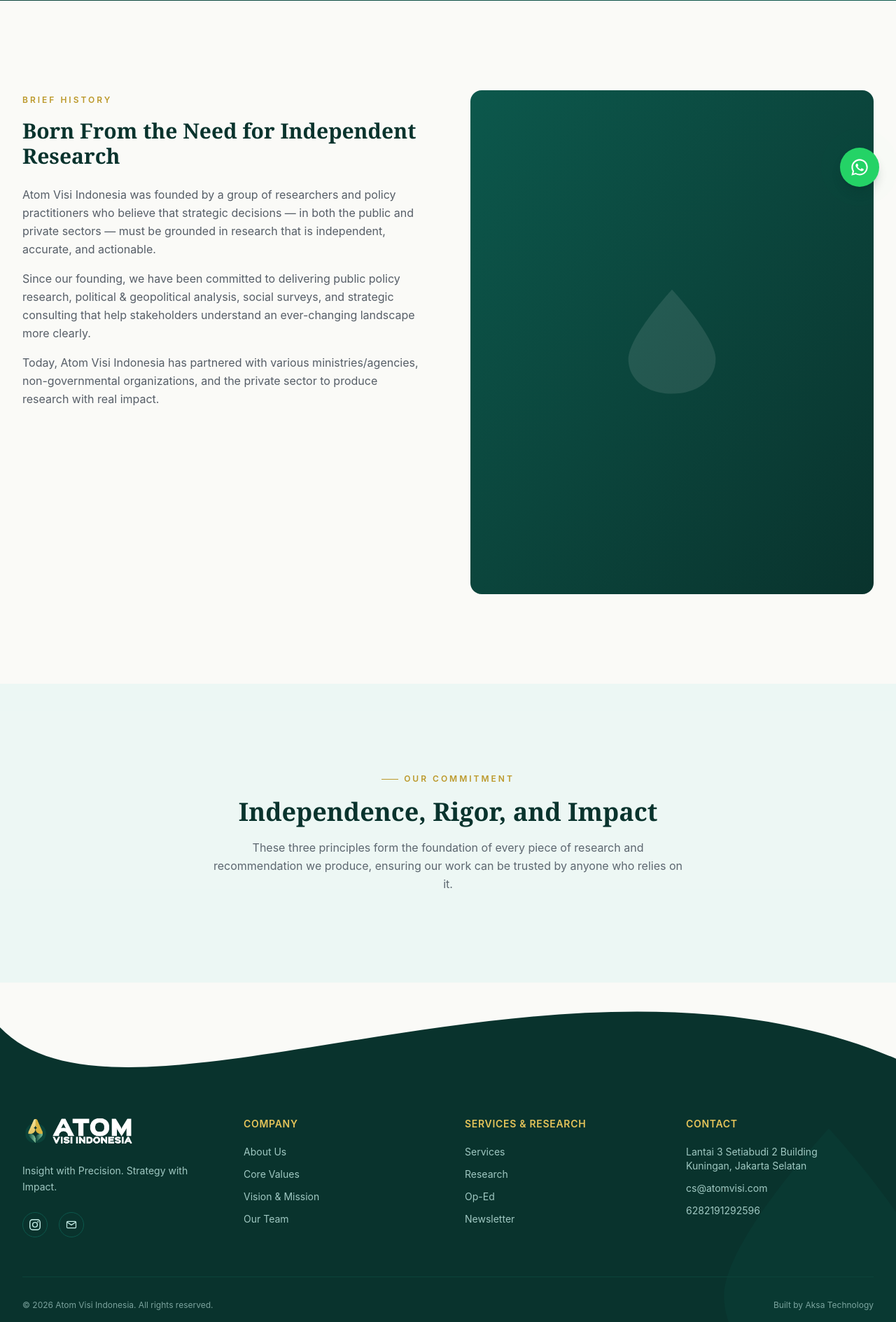
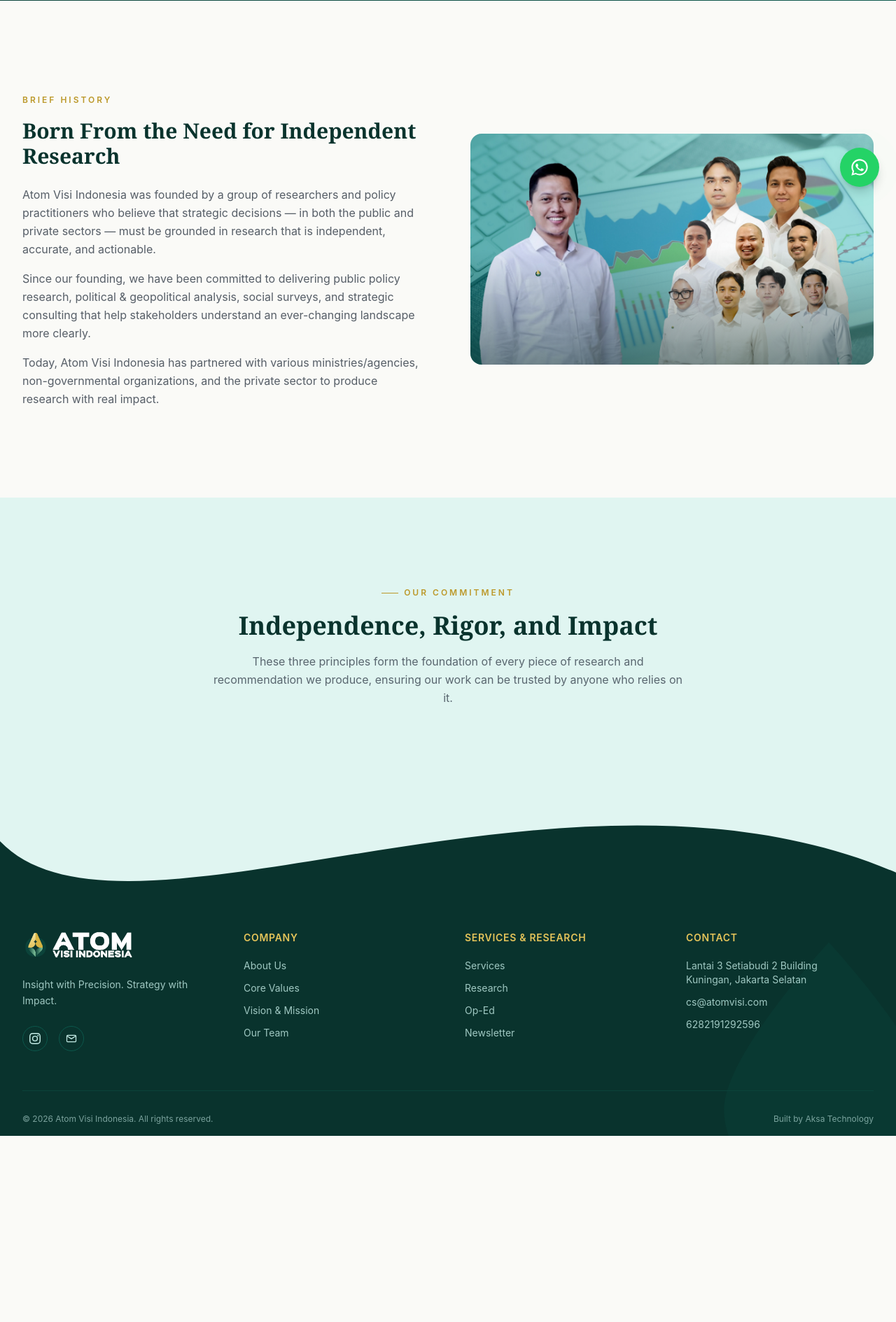
Before and after one commit to joko-slamet/atomvisi.com, a Laravel app: page /en/about in a window 1280 px wide. Shown: the part 509-2398 px from the top of the page at 70% size. After the commit the page ends 2132 px from the top, so only its background shows below. Run offline with Laravel 12, Linux system fonts and the light colour scheme; data comes from the database, SQL or seed files in the repository; style sheets or scripts are compiled from the project's sources; parts of the project's set-up code (start-up, migrations or seed data) failed here and were passed over; some libraries are stand-ins or nearby versions.

Commit message:
feat: update about page with new team image and localized branding

```diff
--- a/lang/en.json
+++ b/lang/en.json
@@ -155,6 +155,7 @@
     "Tertarik dengan Layanan Ini?": "Interested in This Service?",
     "Tetap Terhubung": "Stay Connected",
     "Tiga prinsip ini menjadi fondasi dari setiap riset dan rekomendasi yang kami hasilkan, memastikan hasil kerja kami dapat dipercaya oleh siapa pun yang menggunakannya.": "These three principles form the foundation of every piece of research and recommendation we produce, ensuring our work can be trusted by anyone who relies on it.",
+    "Tim Atom Visi Indonesia": "Atom Visi Indonesia Team",
     "Tim Kami": "Our Team",
     "Tim kami siap membantu merancang riset, survey, atau kajian strategis yang sesuai dengan kebutuhan organisasi Anda.": "Our team is ready to help design research, surveys, or strategic studies tailored to your organization's needs.",
     "Tim Peneliti Berpengalaman": "Experienced Research Team",
--- a/resources/views/pages/about.blade.php
+++ b/resources/views/pages/about.blade.php
@@ -1,4 +1,4 @@
-<x-layouts.app title="{{ __('Tentang Kami') }}">
+<x-layouts.app title="{{ __('Tentang Kami') }}" footerWaveColor="text-forest-50">
     <x-page-hero
         kicker="{{ __('Tentang Kami') }}"
         title="{{ __('Lembaga Riset Independen untuk Indonesia yang Lebih Baik') }}"
@@ -17,13 +17,14 @@
                 </div>
             </div>
 
-            <div data-aos="fade-up" data-aos-delay="150" class="relative aspect-[4/5] overflow-hidden rounded-2xl bg-gradient-to-br from-forest-600 to-forest-800">
-                <x-watermark class="absolute inset-0 m-auto h-40 w-40 text-cream/10" />
+            <div data-aos="fade-up" data-aos-delay="150" class="relative aspect-[2500/1432] self-center overflow-hidden rounded-2xl bg-gradient-to-br from-forest-600 to-forest-800">
+                <img src="{{ asset('images/about-us.jpg') }}" alt="{{ __('Tim Atom Visi Indonesia') }}" class="h-full w-full object-cover">
+                <div class="absolute inset-0 bg-gradient-to-t from-forest-900/50 via-transparent to-transparent"></div>
             </div>
         </div>
     </section>
 
-    <section class="bg-forest-50/50 py-24 sm:py-32">
+    <section class="bg-forest-50 py-24 sm:py-32">
         <div class="mx-auto max-w-5xl px-6 text-center lg:px-8">
             <x-section-heading kicker="{{ __('Komitmen Kami') }}" align="center" class="mx-auto">
                 <x-slot:title>{{ __('Independensi, Ketelitian, dan Dampak') }}</x-slot:title>
```
Also changed, not shown: public/images/about-us.jpg (added).
